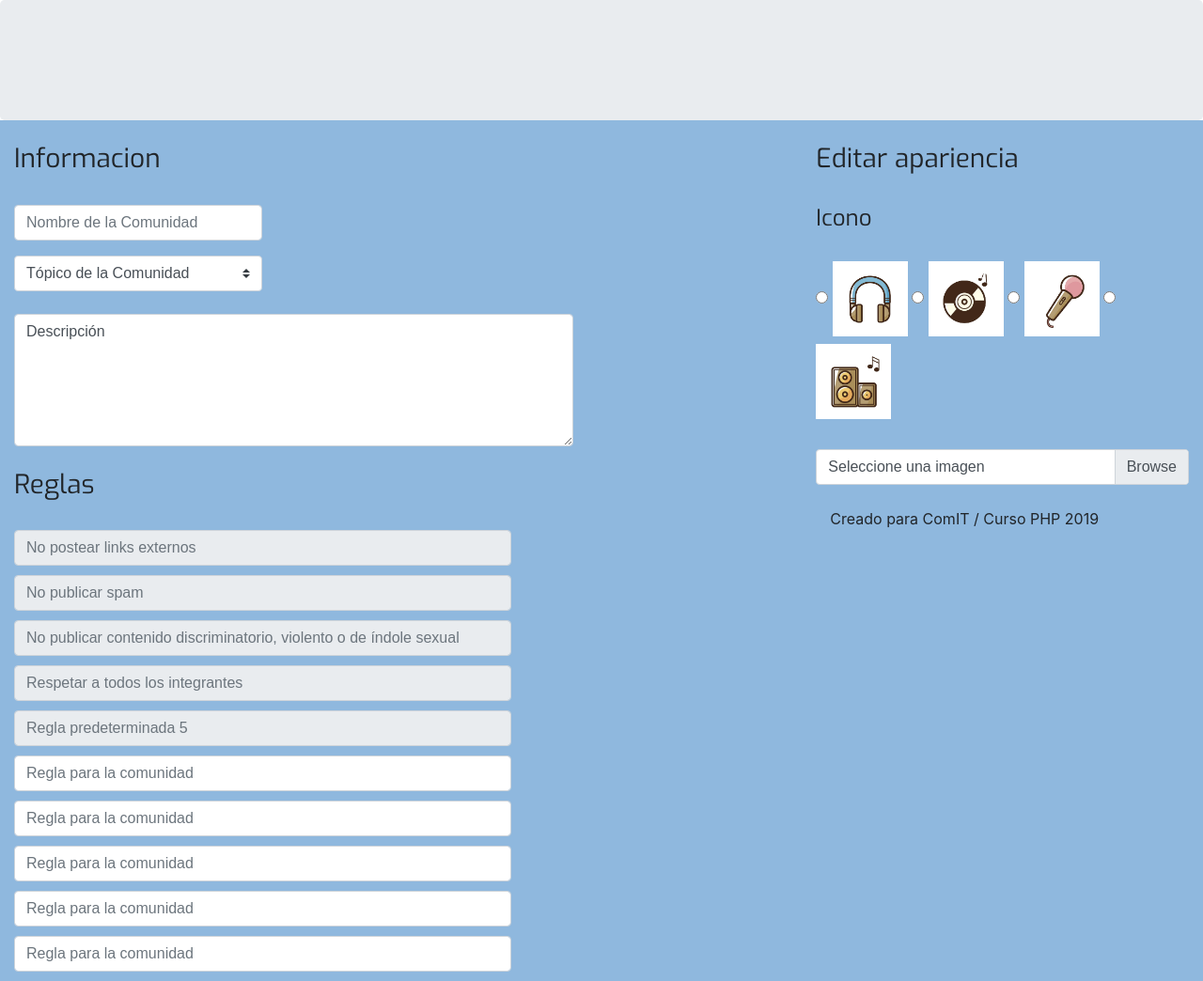
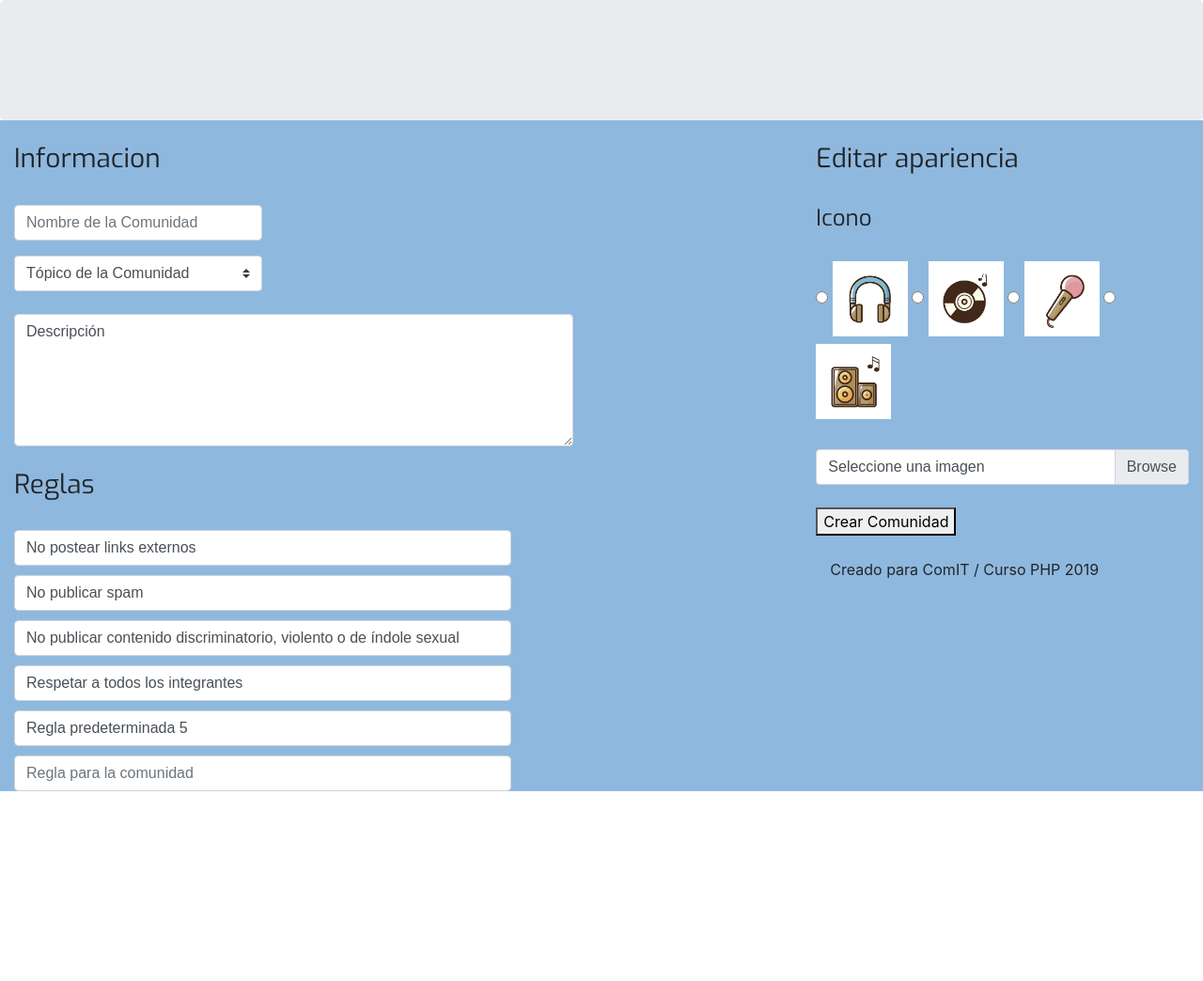
Before and after one commit to mat1asl0pez/Music-Village, a plain HTML site: page paginas/Crear-Comunidades.html in a window 1280 px wide. Shown: the whole page at 94% size. After the commit the page ends 858 px from the top, so only its background shows below. Drawn offline with nearby package versions, Linux system fonts and the light colour scheme; a web font is replaced by a local one.

Commit message:
Add files via upload

```diff
--- a/paginas/Crear-Comunidades.html
+++ b/paginas/Crear-Comunidades.html
@@ -10,6 +10,7 @@
     <script src="https://stackpath.bootstrapcdn.com/bootstrap/4.3.1/js/bootstrap.min.js" integrity="sha384-JjSmVgyd0p3pXB1rRibZUAYoIIy6OrQ6VrjIEaFf/nJGzIxFDsf4x0xIM+B07jRM" crossorigin="anonymous"></script>
     <link href="https://fonts.googleapis.com/css?family=Dosis|Exo|Handlee|Saira+Semi+Condensed|Satisfy" rel="stylesheet">
     <title>Crear comunidad</title>
+    <script src="../js/Crear-Comunidades.js"></script>
 </head>
 <body>
 
@@ -17,6 +18,7 @@
 
     </div>
 
+    <form action="Comunidades.html" method="GET">
     <div class="master container-fluid">
         <div class="row">
                 <div class="contenido col-8" >
@@ -27,44 +29,38 @@
 
                         <form>
                             <div class="form-group container-fluid row">
-                            <input type="text" class="form-control col-4" id="formGroupExampleInput" placeholder="Nombre de la Comunidad" >
+                            <input type="text" class="form-control col-4" id="formGroupExampleInput" placeholder="Nombre de la Comunidad" name="Nombre" >
                             </div>
                         </form>
 
                         <div class="container-fluid row">
-                            <select class="custom-select col-4">
+                            <select class="custom-select col-4" name="Topico">
                                 <option selected>Tópico de la Comunidad</option>
-                                <option value="1">Artista o Banda</option>
-                                <option value="2">Género</option>
+                                <option value="Artista-o-banda">Artista o Banda</option>
+                                <option value="Genero">Género</option>
                             </select>
                         </div>
                         <br>
                         <div class="container-fluid row">
-                                <textarea class="form-control descripcion-comunidad col-9">Descripción</textarea>
+                                <textarea class="form-control descripcion-comunidad col-9" name="Descripcion">Descripción</textarea>
                         </div>
                         <br>
                             <h3>Reglas</h3>
                         <br>
                         <div class="container-fluid row">
-                            <input class="form-control col-8 reglas" type="text" placeholder="No postear links externos" readonly>
 
-                            <input class="form-control col-8 reglas" type="text" placeholder="No publicar spam" readonly>
+                            <p class="form-control col-8 reglas">No postear links externos</p>
 
-                            <input class="form-control col-8 reglas" type="text" placeholder="No publicar contenido discriminatorio, violento o de índole sexual" readonly>
+                            <p class="form-control col-8 reglas"> No publicar spam</p>
 
-                            <input class="form-control col-8 reglas" type="text" placeholder="Respetar a todos los integrantes" readonly>
+                            <p class="form-control col-8 reglas">No publicar contenido discriminatorio, violento o de índole sexual</p>
 
-                            <input class="form-control col-8 reglas" type="text" placeholder="Regla predeterminada 5" readonly>
+                            <p class="form-control col-8 reglas"> Respetar a todos los integrantes</p>
 
-                            <input type="text" class="form-control col-8 reglas" id="formGroupExampleInput"  placeholder="Regla para la comunidad" >
+                            <p class="form-control col-8 reglas">Regla predeterminada 5</p>
 
-                            <input type="text" class="form-control col-8 reglas" id="formGroupExampleInput" placeholder="Regla para la comunidad" >
+                            <input type="text" class="form-control col-8 reglas-usuario" id="formGroupExampleInput"  placeholder="Regla para la comunidad" >
 
-                            <input type="text" class="form-control col-8 reglas" id="formGroupExampleInput" placeholder="Regla para la comunidad" >
-
-                            <input type="text" class="form-control col-8 reglas" id="formGroupExampleInput" placeholder="Regla para la comunidad" >
-
-                            <input type="text" class="form-control col-8 reglas" id="formGroupExampleInput" placeholder="Regla para la comunidad" >
                         </div>
 
                     </div>
@@ -97,13 +93,16 @@
                         </div>
                         <br>
                         <br>
+                        <button id="Crear">Crear Comunidad</button>
+                        <br>
+                        <br>
                         <footer class="container-fluid">
                                 <p>Creado para ComIT / Curso PHP 2019</p>
                         </footer>
                     </div>
         </div>
     </div>
-
+    </form>
 
 
 </body>
```
